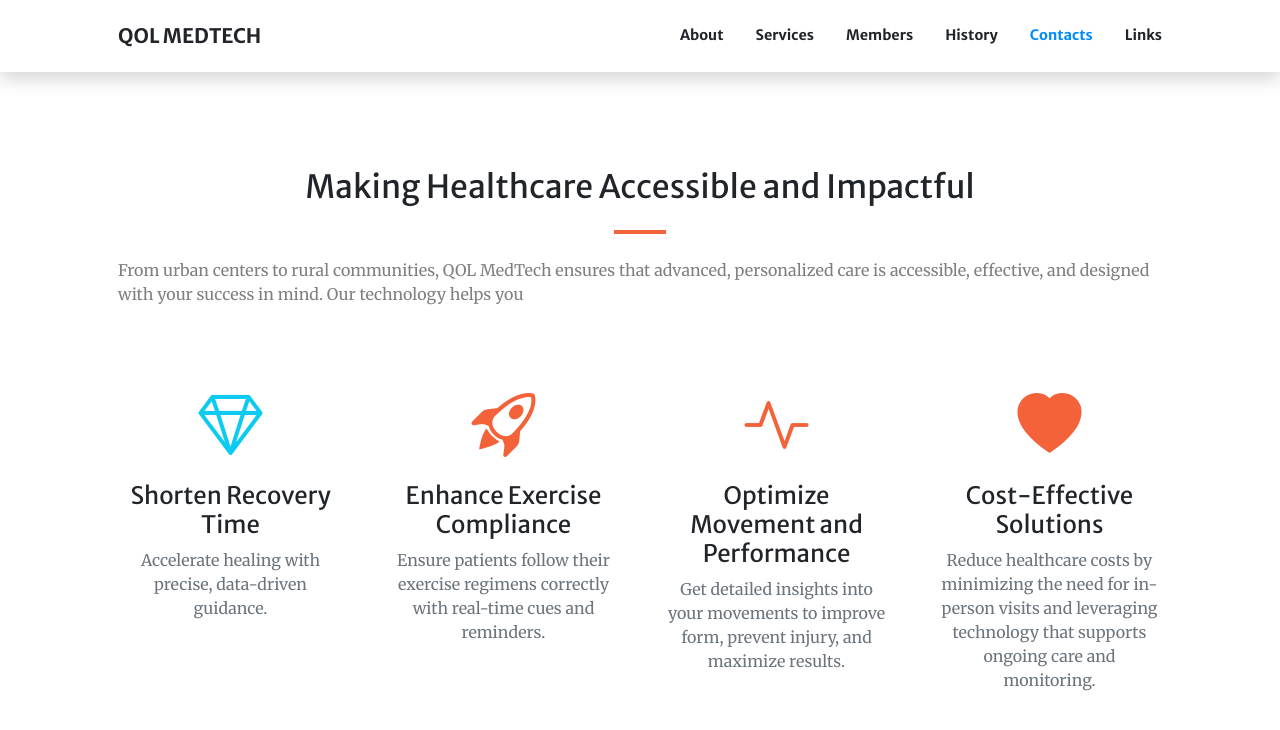
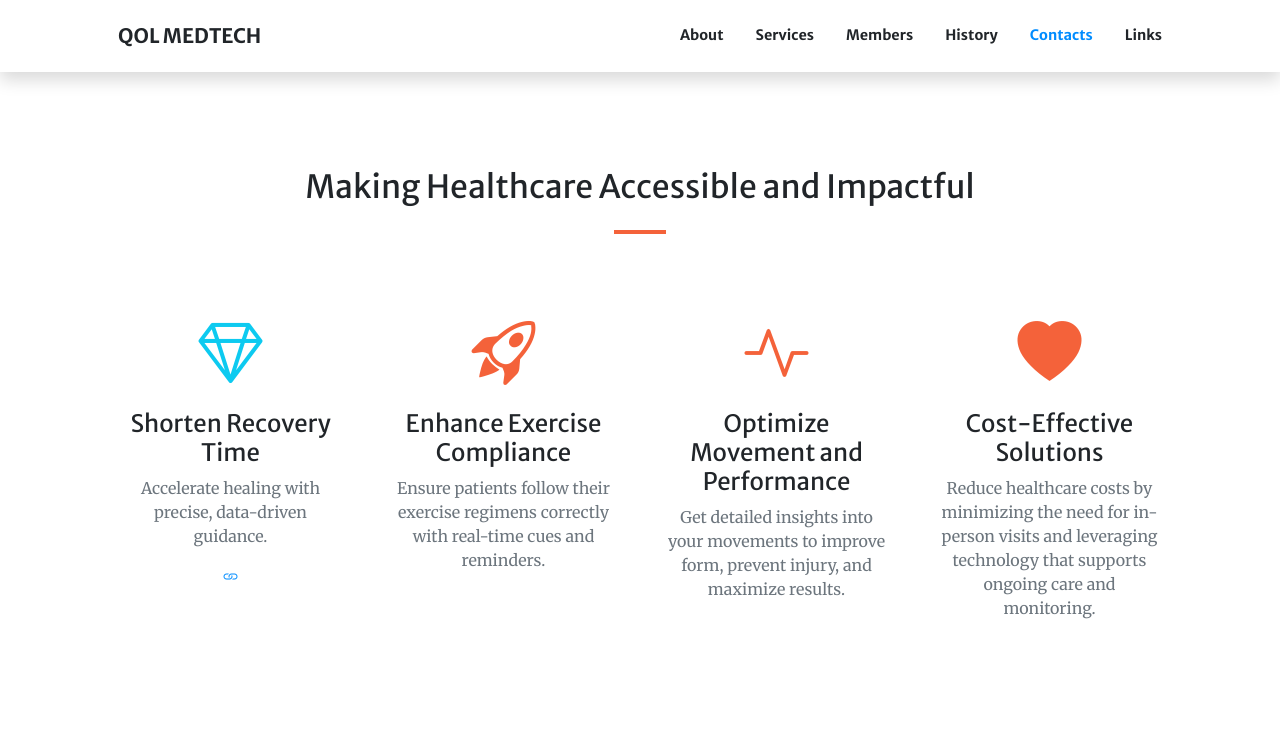
Before and after one commit to QOLMedTech/old-site, a Jekyll site: the page built from index.md, in a window 1280 px wide and 900 px high, scrolled down 1459 px. Shown: the top 730 px of the window. Built offline with Jekyll 4.4.1, drawn with Linux system fonts in a browser that asks for light colours; comment, search, counter and statistics services are not loaded.

Commit message:
Revert "add content"
This reverts commit 88b14e2657910462584fbb7111dcc58caeea533e.

```diff
--- a/index.md
+++ b/index.md
@@ -25,11 +25,11 @@ sections:
     section_id: services
     #background_style: bg-info
     title: Making Healthcare Accessible and Impactful
-    text: From urban centers to rural communities, QOL MedTech ensures that advanced, personalized care is accessible, effective, and designed with your success in mind. Our technology helps you
     services:
       - title: Shorten Recovery Time
         text: Accelerate healing with precise, data-driven guidance.
         icon: bi-gem text-info
+        url: https://startbootstrap.com/
       - title: Enhance Exercise Compliance
         text: Ensure patients follow their exercise regimens correctly with real-time cues and reminders.
         icon: bi-rocket-takeoff
```
